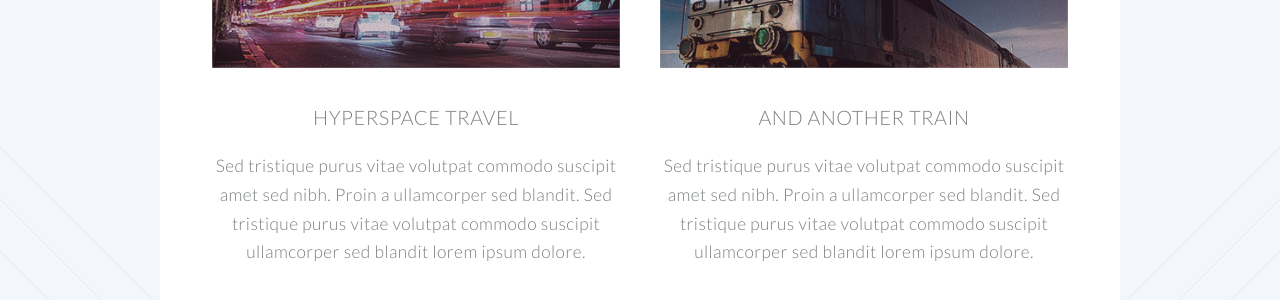
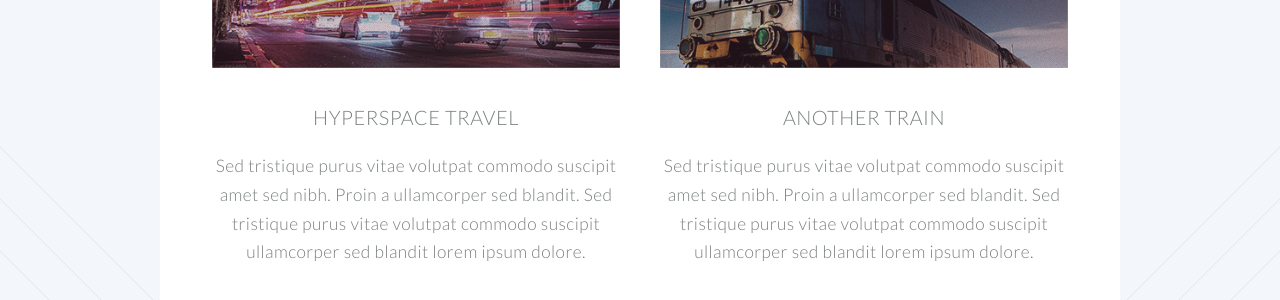
Before and after one commit to jennil3igh/jennil3igh.github.io, a Jekyll site: the page built from index.html, in a window 1280 px wide and 900 px high, scrolled down 2506 px. Shown: the part 155-455 px from the top of the window. Built offline with Jekyll 4.4.1, drawn with Linux system fonts in a browser that asks for light colours.

Commit message:
Update index.html

```diff
--- a/index.html
+++ b/index.html
@@ -135,7 +135,7 @@ layout: landing-page
 								<section>
 									<a href="#" class="image featured"><img src="images/pic04.jpg" alt="" /></a>
 									<header>
-										<h3>And Another Train</h3>
+										<h3> Another Train</h3>
 									</header>
 									<p>Sed tristique purus vitae volutpat commodo suscipit amet sed nibh. Proin a ullamcorper sed blandit. Sed tristique purus vitae volutpat commodo suscipit ullamcorper sed blandit lorem ipsum dolore.</p>
 								</section>
```
